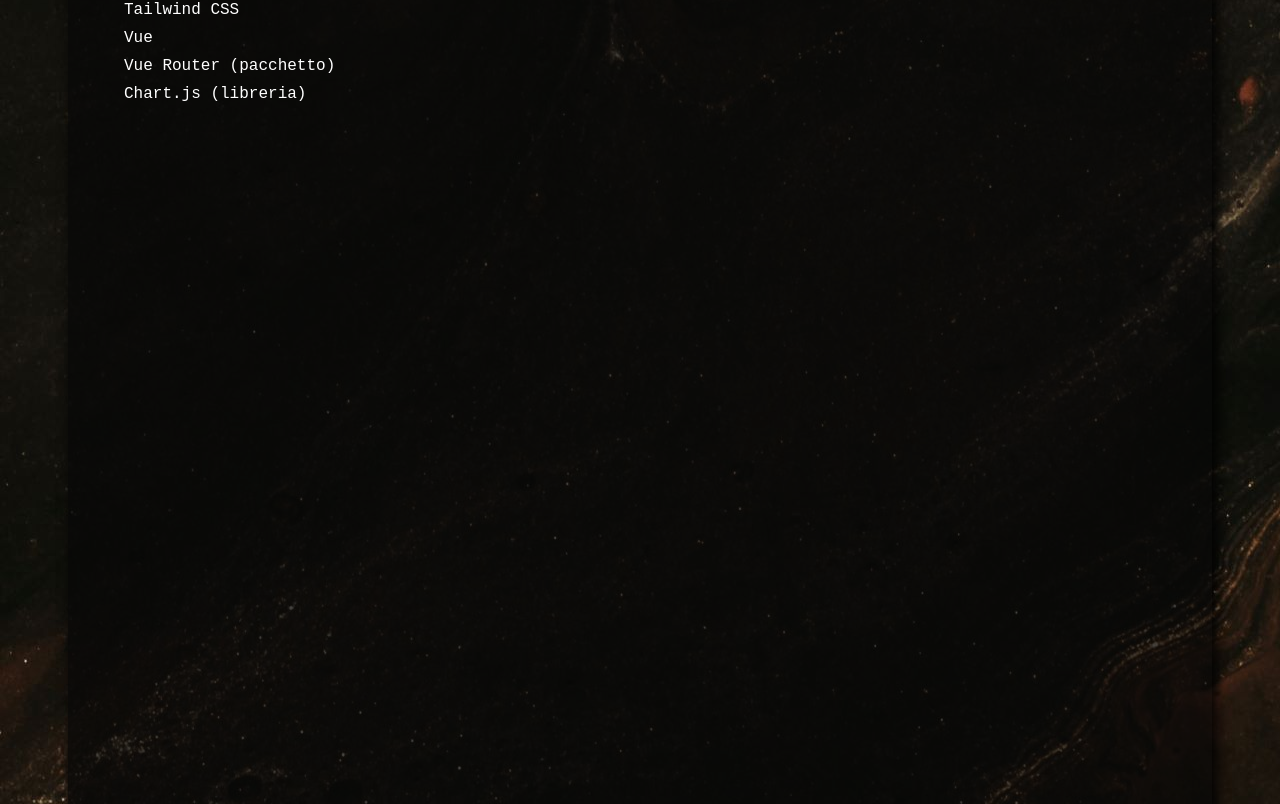
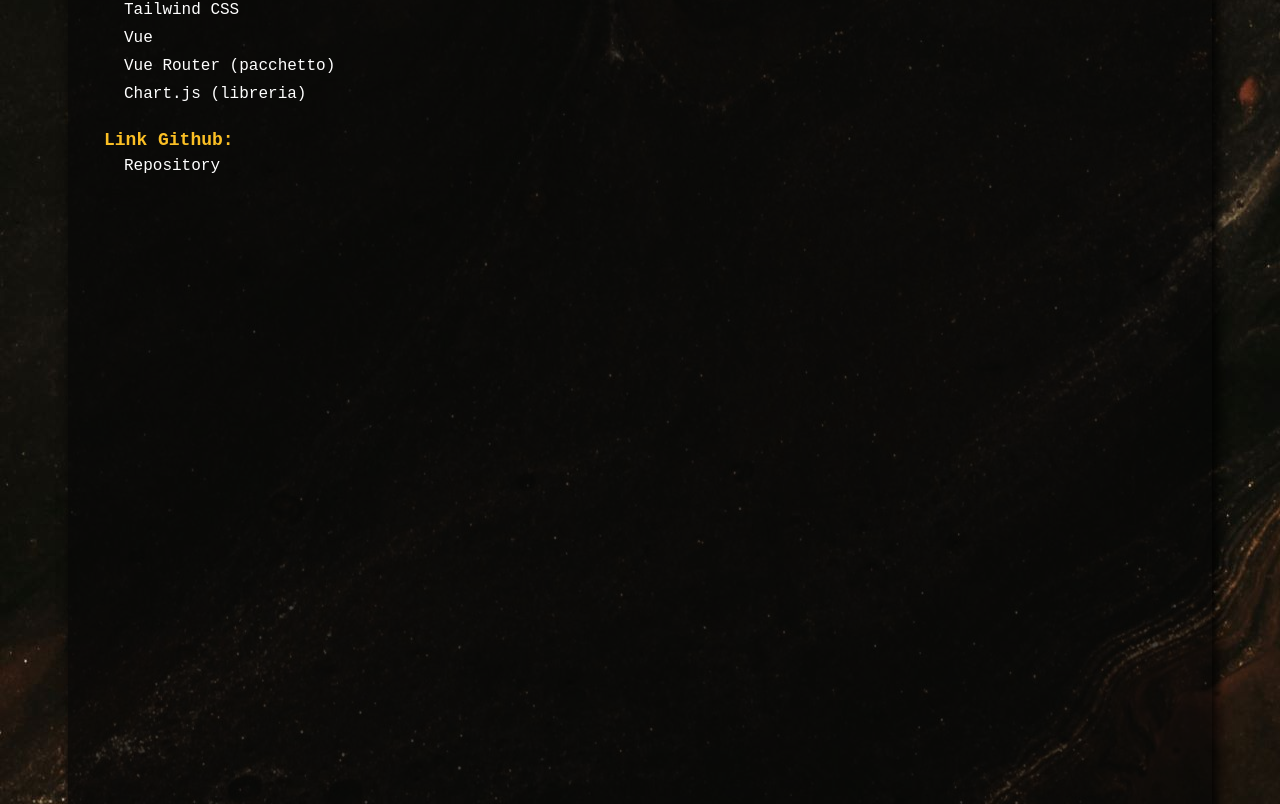
Before and after one commit to Montesi-Yuri/Montesi-Yuri.github.io, a Vue app: page / in a window 1280 px wide. Shown: the part 1156-1960 px from the top of the page. Built offline with nearby package versions, Linux system fonts and the light colour scheme; a web font is replaced by a local one.

Commit message:
ADD - github repo link

```diff
--- a/src/components/MainComponent.vue
+++ b/src/components/MainComponent.vue
@@ -16,6 +16,7 @@
                     name: 'BDeveloper',
                     goal : "Creare una applicazione web divisa in front office e back office, in cui abbiamo 2 utenti: nel front office l'utente interessato che ha bisogno dei servizi deve essere in grado di ricercare lo sviluppatore in base al campo di lavoro, poterlo contattare e/o lasciare una recensione. Nel back office l'utente registrato può vedere i messaggi ricevuti, le recensioni, le sue statistiche di andamento e modificare le informazioni del suo profilo.",
                     tecnologies:['Laravel', 'Tailwind CSS', 'Vue', 'Vue Router (pacchetto)', 'Chart.js (libreria)'],
+                    githubLink: 'https://github.com/Montesi-Yuri/bdevelopers-be',
                     images : [
                         '/bdev-images/bdev-homepage.png',
                         '/bdev-images/bdev-ricerca.png',
@@ -34,6 +35,7 @@
                     name: 'Phlox Corporate',
                     goal: "Replicare l'immagine fornita dal designer utilizzando le tecnologie sotto elencate",
                     tecnologies:['Vue', 'Tailwind CSS'],
+                    githubLink: 'https://github.com/Montesi-Yuri/proj-html-vuejs',
                     images : [
                         '/phlox-images/phlox-1.png',
                         '/phlox-images/phlox-2.png',
@@ -150,6 +152,12 @@
                 <div class="px-5 mb-1" v-for="tecnology in project.tecnologies">
                     <p>{{ tecnology }}</p>
                 </div>
+                <h5 class="font-bold text-lg mt-5 text-amber-400">
+                    Link Github:
+                </h5>
+                <div class="px-5 mb-1">
+                    <a :href="project.githubLink" class="hover:text-blue-400" target="_blank">Repository</a>
+                </div>
             </div>
             <swiper :pagination="true" :modules="modules" class="mySwiper">
                 <template v-for="image in project.images">
```
